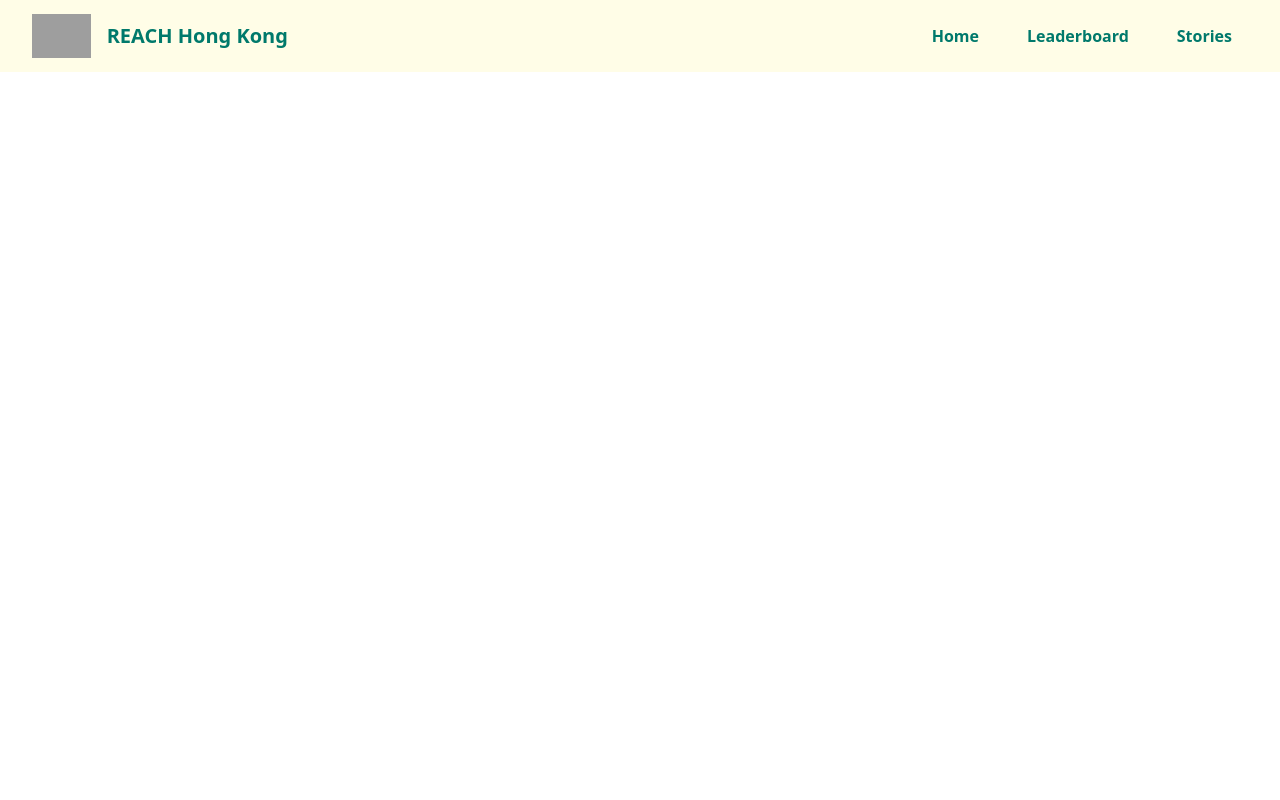
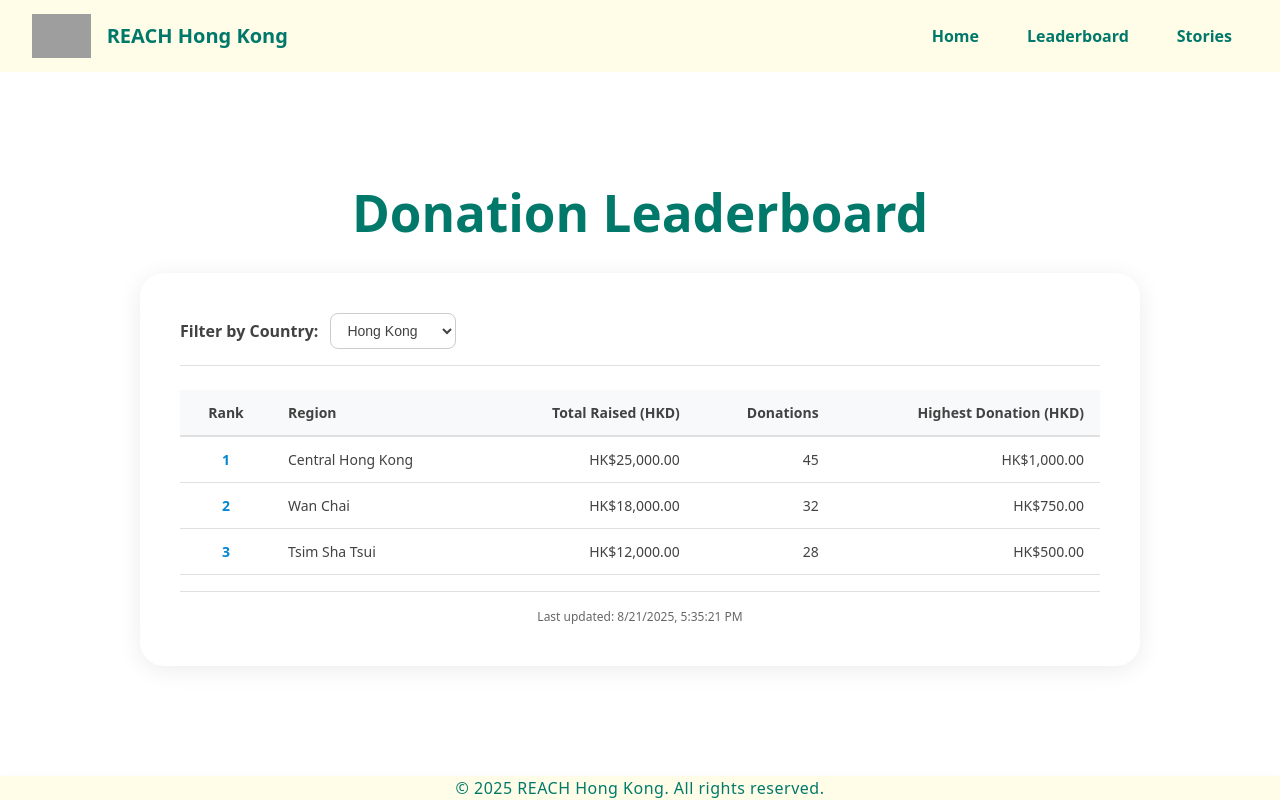
Before and after one commit to MSTeam19/CodeForGood_Team19, a React (Vite) app in the folder frontend/: page /leaderboard in a window 1280 px wide. Shown: the top 800 px of the page. Built offline with nearby package versions, Linux system fonts and the light colour scheme; no server answers; grey boxes are pictures that could not be loaded.

Commit message:
Add Initial Leaderboard Display With Filtering And Mock Data

```diff
--- a/frontend/src/pages/leaderboard.css
+++ b/frontend/src/pages/leaderboard.css
@@ -1,5 +1,5 @@
-.main-box {
-  min-height: 100vh;
+.page {
+  flex: 1;
   width: 100vw;
   background: white;
   display: flex;
@@ -7,3 +7,140 @@
   justify-content: center;
   padding: 32px 0;
 }
+
+.container {
+  width: 100%;
+  max-width: 1000px;
+}
+
+.card {
+  padding: 40px;
+  border-radius: 24px;
+  margin-bottom: 32px;
+  box-shadow: 0 4px 24px rgba(0,0,0,0.08);
+  background: white;
+}
+
+.section-title {
+  font-weight: 700;
+  color: #00796b;
+  margin-bottom: 24px;
+}
+
+.controls {
+  display: flex;
+  align-items: center;
+  gap: 12px;
+  margin-bottom: 24px;
+  padding-bottom: 16px;
+  border-bottom: 1px solid #e0e0e0;
+}
+
+.controls label {
+  font-weight: 600;
+  color: #424242;
+}
+
+.country-select {
+  padding: 8px 12px;
+  border: 1px solid #ccc;
+  border-radius: 8px;
+  background: white;
+  font-size: 14px;
+  color: #424242;
+}
+
+.country-select:focus {
+  outline: none;
+  border-color: #0288d1;
+  box-shadow: 0 0 0 2px rgba(2, 136, 209, 0.2);
+}
+
+.status {
+  padding: 24px;
+  text-align: center;
+  border-radius: 12px;
+  margin: 16px 0;
+  font-weight: 500;
+}
+
+.status.loading {
+  background: #f5f5f5;
+  color: #666;
+}
+
+.status.error {
+  background: #ffebee;
+  color: #c62828;
+}
+
+.status.empty {
+  background: #f3e5f5;
+  color: #7b1fa2;
+}
+
+.table-container {
+  overflow-x: auto;
+  margin: 16px 0;
+}
+
+.leaderboard-table {
+  width: 100%;
+  border-collapse: collapse;
+  font-size: 14px;
+}
+
+.leaderboard-table th {
+  background: #f8f9fa;
+  padding: 12px 16px;
+  text-align: left;
+  font-weight: 600;
+  color: #424242;
+  border-bottom: 2px solid #e0e0e0;
+  position: sticky;
+  top: 0;
+}
+
+.leaderboard-table th:first-child {
+  text-align: center;
+  width: 60px;
+}
+
+.leaderboard-table th:nth-child(3),
+.leaderboard-table th:nth-child(4),
+.leaderboard-table th:nth-child(5) {
+  text-align: right;
+}
+
+.leaderboard-table td {
+  padding: 12px 16px;
+  border-bottom: 1px solid #e0e0e0;
+  color: #424242;
+}
+
+.leaderboard-table td:first-child {
+  text-align: center;
+  font-weight: 600;
+  color: #0288d1;
+}
+
+.leaderboard-table td:nth-child(3),
+.leaderboard-table td:nth-child(4),
+.leaderboard-table td:nth-child(5) {
+  text-align: right;
+  font-weight: 500;
+}
+
+.leaderboard-table tbody tr:hover {
+  background: #f8f9fa;
+}
+
+
+.updated-at {
+  text-align: center;
+  font-size: 12px;
+  color: #666;
+  margin-top: 16px;
+  padding-top: 16px;
+  border-top: 1px solid #e0e0e0;
+}
--- a/frontend/src/pages/leaderboard.tsx
+++ b/frontend/src/pages/leaderboard.tsx
@@ -1,8 +1,245 @@
+import { useState, useEffect } from 'react';
 import './leaderboard.css';
 
-export default function Leaderboard() {
+type LeaderboardRow = {
+  regionId: string;
+  name: string;
+  totalAmountCents: number;
+  donationCount: number;
+  highestSingleDonationCents: number;
+};
+
+type LeaderboardResponse = {
+  country?: string;
+  regions: LeaderboardRow[];
+  updatedAt: string;
+};
+
+const mockDataByCountry: Record<string, LeaderboardResponse> = {
+  "HK": {
+    country: "HK",
+    regions: [
+      {
+        regionId: "hk-central",
+        name: "Central Hong Kong",
+        totalAmountCents: 2500000,
+        donationCount: 45,
+        highestSingleDonationCents: 100000
+      },
+      {
+        regionId: "hk-wan-chai",
+        name: "Wan Chai",
+        totalAmountCents: 1800000,
+        donationCount: 32,
+        highestSingleDonationCents: 75000
+      },
+      {
+        regionId: "hk-tsim-sha-tsui",
+        name: "Tsim Sha Tsui",
+        totalAmountCents: 1200000,
+        donationCount: 28,
+        highestSingleDonationCents: 50000
+      }
+    ],
+    updatedAt: new Date().toISOString()
+  },
+  "SG": {
+    country: "SG",
+    regions: [
+      {
+        regionId: "sg-marina-bay",
+        name: "Marina Bay",
+        totalAmountCents: 1900000,
+        donationCount: 38,
+        highestSingleDonationCents: 85000
+      },
+      {
+        regionId: "sg-orchard",
+        name: "Orchard",
+        totalAmountCents: 1400000,
+        donationCount: 29,
+        highestSingleDonationCents: 60000
+      },
+      {
+        regionId: "sg-sentosa",
+        name: "Sentosa",
+        totalAmountCents: 900000,
+        donationCount: 22,
+        highestSingleDonationCents: 45000
+      }
+    ],
+    updatedAt: new Date().toISOString()
+  },
+  "MY": {
+    country: "MY",
+    regions: [
+      {
+        regionId: "my-kl-city",
+        name: "Kuala Lumpur City",
+        totalAmountCents: 1600000,
+        donationCount: 35,
+        highestSingleDonationCents: 70000
+      },
+      {
+        regionId: "my-petaling-jaya",
+        name: "Petaling Jaya",
+        totalAmountCents: 1100000,
+        donationCount: 26,
+        highestSingleDonationCents: 55000
+      },
+      {
+        regionId: "my-johor-bahru",
+        name: "Johor Bahru",
+        totalAmountCents: 800000,
+        donationCount: 20,
+        highestSingleDonationCents: 40000
+      }
+    ],
+    updatedAt: new Date().toISOString()
+  }
+};
+
+const getAllCountriesData = (): LeaderboardResponse => {
+  const allRegions = Object.values(mockDataByCountry).flatMap(data => data.regions);
+  return {
+    regions: allRegions,
+    updatedAt: new Date().toISOString()
+  };
+};
+
+async function fetchLeaderboard(country: string): Promise<LeaderboardResponse> {
+  const baseUrl = import.meta.env.VITE_API_BASE_URL;
+
+  if (!baseUrl) {
+    return country === "ALL" ? getAllCountriesData() : mockDataByCountry[country] || mockDataByCountry["HK"];
+  }
+
+  try {
+    const url = country === "ALL"
+      ? `${baseUrl}/leaderboard`
+      : `${baseUrl}/leaderboard?country=${country}`;
+
+    const response = await fetch(url);
+    if (!response.ok) {
+      throw new Error(`HTTP ${response.status}`);
+    }
+
+    return await response.json();
+  } catch (error) {
+    console.warn('API request failed, using mock data:', error);
+    return country === "ALL" ? getAllCountriesData() : mockDataByCountry[country] || mockDataByCountry["HK"];
+  }
+}
+
+export default function LeaderboardPage() {
+  const [country, setCountry] = useState<string>("HK");
+  const [data, setData] = useState<LeaderboardResponse | null>(null);
+  const [loading, setLoading] = useState(true);
+  const [error, setError] = useState<string | null>(null);
+
+  const hkd = new Intl.NumberFormat('en-HK', { style: 'currency', currency: 'HKD' });
+
+  useEffect(() => {
+    async function loadData() {
+      setLoading(true);
+      setError(null);
+
+      try {
+        const result = await fetchLeaderboard(country);
+        setData(result);
+      } catch (err) {
+        setError(err instanceof Error ? err.message : 'Failed to load data');
+      } finally {
+        setLoading(false);
+      }
+    }
+
+    loadData();
+  }, [country]);
+
+  const handleCountryChange = (e: React.ChangeEvent<HTMLSelectElement>) => {
+    setCountry(e.target.value);
+  };
+
+  const sortedRegions = data?.regions.slice().sort((a, b) => b.totalAmountCents - a.totalAmountCents) || [];
+
   return (
-    <div className="main-box">
+    <div className="page">
+      <div className="container">
+        <div style={{ textAlign: "center", marginBottom: "32px" }}>
+          <h1 className="section-title">
+            Donation Leaderboard
+          </h1>
+        </div>
+
+        <div className="card">
+          <div className="controls">
+            <label htmlFor="country-select">Filter by Country:</label>
+            <select
+              id="country-select"
+              value={country}
+              onChange={handleCountryChange}
+              className="country-select"
+            >
+              <option value="ALL">All Countries</option>
+              <option value="HK">Hong Kong</option>
+              <option value="SG">Singapore</option>
+              <option value="MY">Malaysia</option>
+            </select>
+          </div>
+
+          {loading && (
+            <div className="status loading">
+              Loading leaderboard data...
+            </div>
+          )}
+
+          {error && (
+            <div className="status error">
+              Error: {error}
+            </div>
+          )}
+
+          {!loading && !error && sortedRegions.length === 0 && (
+            <div className="status empty">
+              No data available for the selected country.
+            </div>
+          )}
+
+          {!loading && !error && sortedRegions.length > 0 && (
+            <div className="table-container">
+              <table className="leaderboard-table">
+                <thead>
+                  <tr>
+                    <th>Rank</th>
+                    <th>Region</th>
+                    <th>Total Raised (HKD)</th>
+                    <th>Donations</th>
+                    <th>Highest Donation (HKD)</th>
+                  </tr>
+                </thead>
+                <tbody>
+                  {sortedRegions.map((region, index) => (
+                    <tr key={region.regionId}>
+                      <td>{index + 1}</td>
+                      <td>{region.name}</td>
+                      <td>{hkd.format(region.totalAmountCents / 100)}</td>
+                      <td>{region.donationCount}</td>
+                      <td>{hkd.format(region.highestSingleDonationCents / 100)}</td>
+                    </tr>
+                  ))}
+                </tbody>
+              </table>
+            </div>
+          )}
+
+          {data && (
+            <div className="updated-at">
+              Last updated: {new Date(data.updatedAt).toLocaleString()}
+            </div>
+          )}
+        </div>
+      </div>
     </div>
-  )
+  );
 }
```
